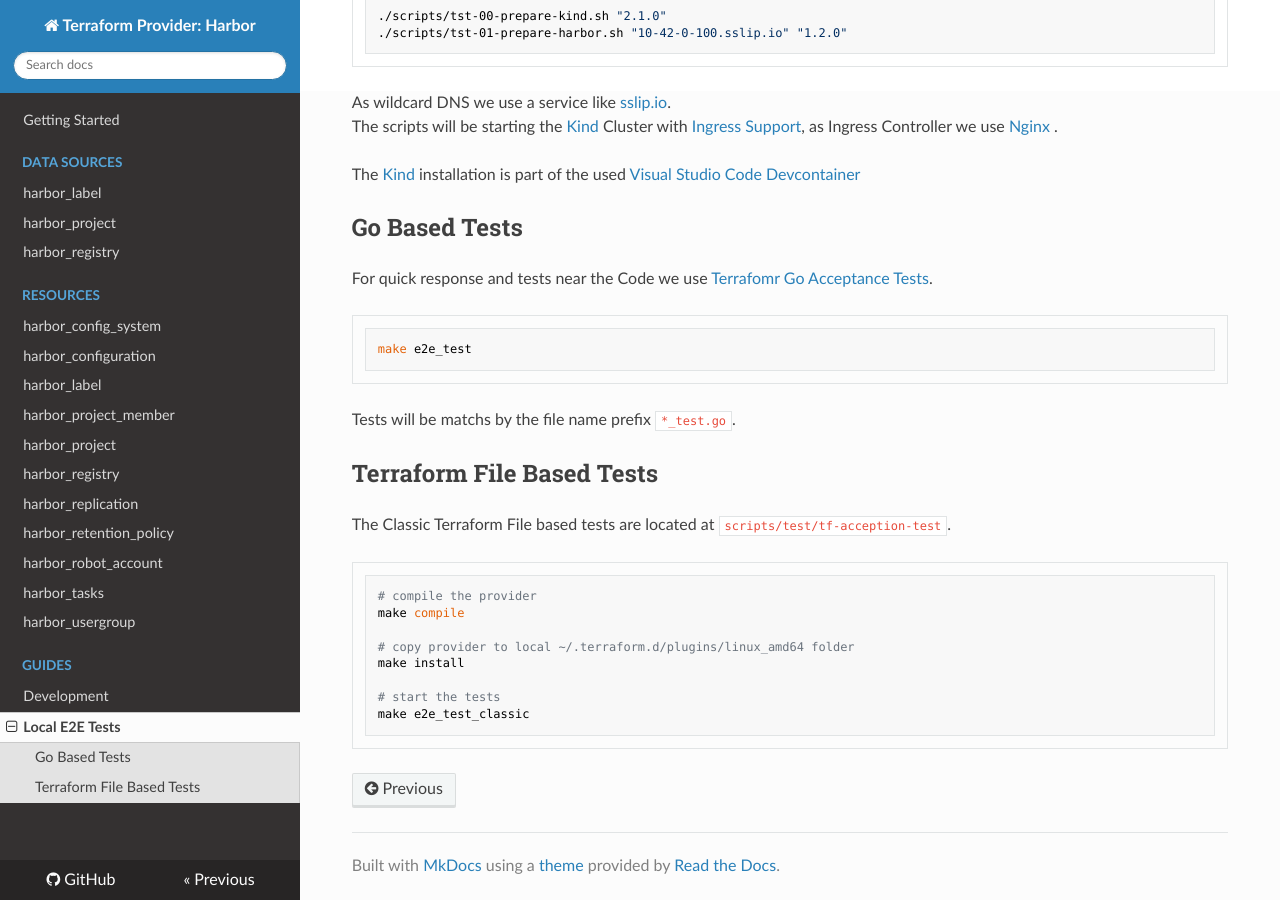
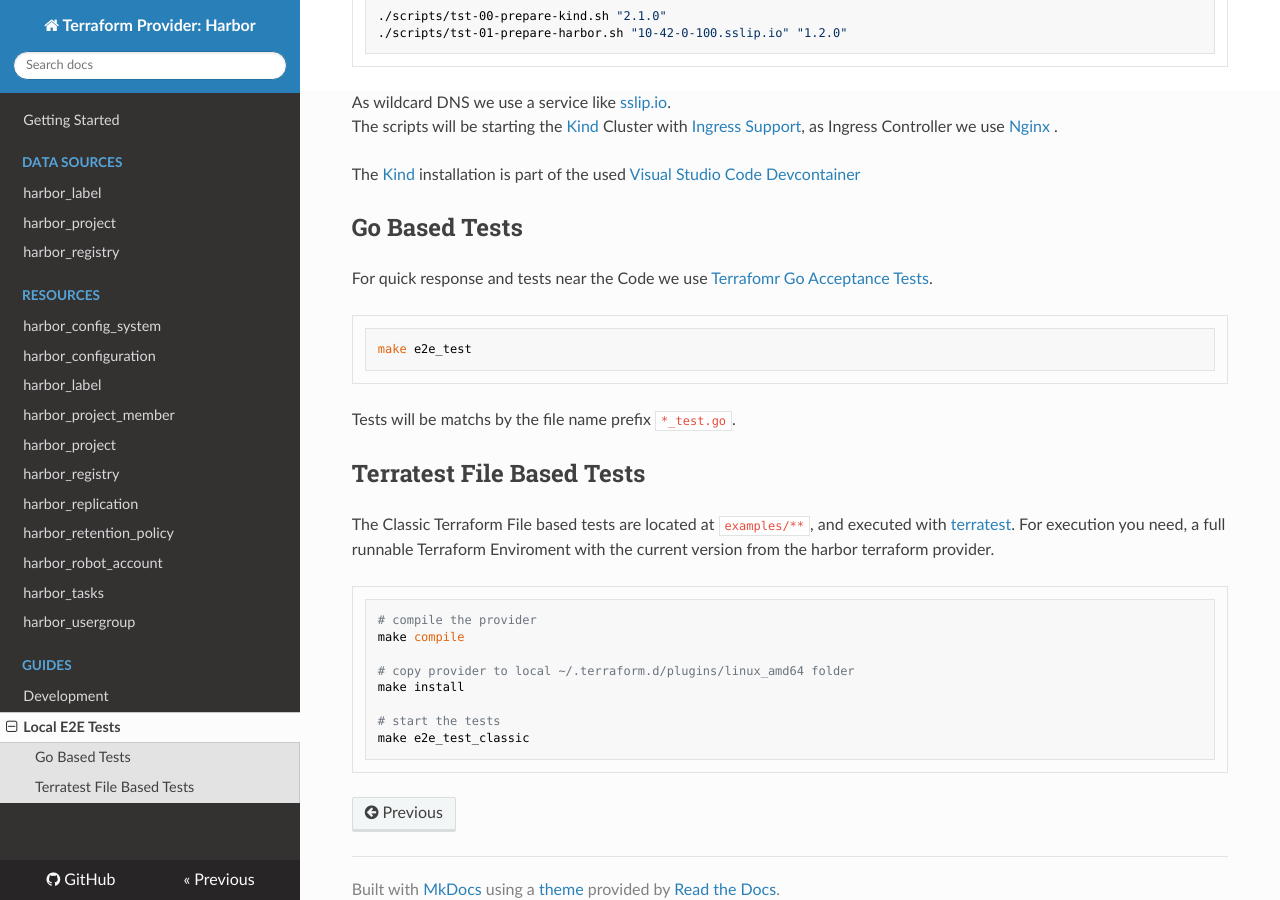
Before and after one commit to nolte/terraform-provider-harbor, an MkDocs documentation site: the page built from docs/guides/kind.md, in a window 1280 px wide and 900 px high, scrolled down 809 px. Built offline with MkDocs 1.6.1, drawn with Linux system fonts in a browser that asks for light colours; nearby versions of some CDN libraries.

Commit message:
update documentation

````diff
--- a/docs/guides/kind.md
+++ b/docs/guides/kind.md
@@ -21,6 +21,7 @@ The same flavore of tests will be integrated into the [CI/CD](/guides/developmen
 **Befor you execute `e2e_prepare` ensure that the `INGRESS_DOMAIN` to your local host** (By default we use the Docker Bridge Network Interface like `172-17-0-1.sslip.io`.)
 
 *example without change any files*
+
 ```bash
 ./scripts/tst-00-prepare-kind.sh "2.1.0"
 ./scripts/tst-01-prepare-harbor.sh "10-42-0-100.sslip.io" "1.2.0"
@@ -41,9 +42,9 @@ make e2e_test
 
 Tests will be matchs by the file name prefix `*_test.go`.
 
-## Terraform File Based Tests
+## Terratest File Based Tests
 
-The Classic Terraform File based tests are located at `scripts/test/tf-acception-test`.
+The Classic Terraform File based tests are located at `examples/**`, and executed with [terratest](https://terratest.gruntwork.io/). For execution you need, a full runnable Terraform Enviroment with the current version from the harbor terraform provider.
 
 ```bash
 # compile the provider
````
Also changed, not shown: 1 other file.
